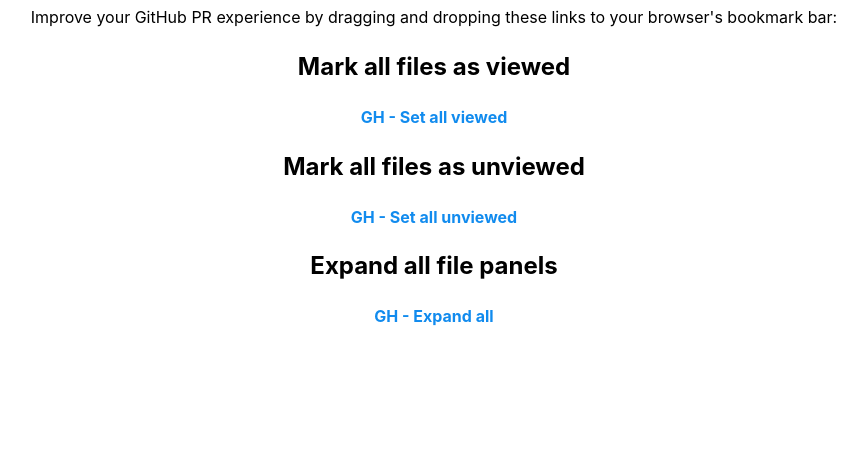
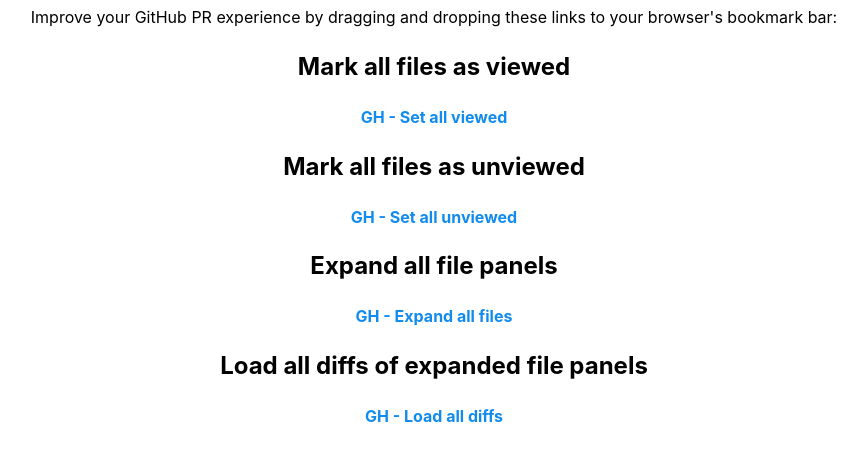
Before and after one commit to samulisuomi/github-bookmarklets, a plain HTML site: page index.html in a window 1280 px wide. Shown: the part 134-594 px from the top of the page, without its empty margins (206-1073 px from the left). Drawn offline with Linux system fonts and the light colour scheme.

Commit message:
Add "Load all diffs"

```diff
--- a/index.html
+++ b/index.html
@@ -544,7 +544,14 @@
       <p>
         <a
           href="javascript:document.querySelectorAll('.octicon-chevron-right').forEach(node => window.getComputedStyle(node).display !== 'none' ? node.parentElement.click() : undefined)"
-          >GH - Expand all</a
+          >GH - Expand all files</a
+        >
+      </p>
+      <h2>Load all diffs of expanded file panels</h2>
+      <p>
+        <a
+          href="javascript:const loadDiffButtonChildren = document.querySelectorAll('div.open div.text-bold.f4.js-button-text'); for (element of loadDiffButtons) { element.click(); };"
+          >GH - Load all diffs</a
         >
       </p>
     </main>
```
